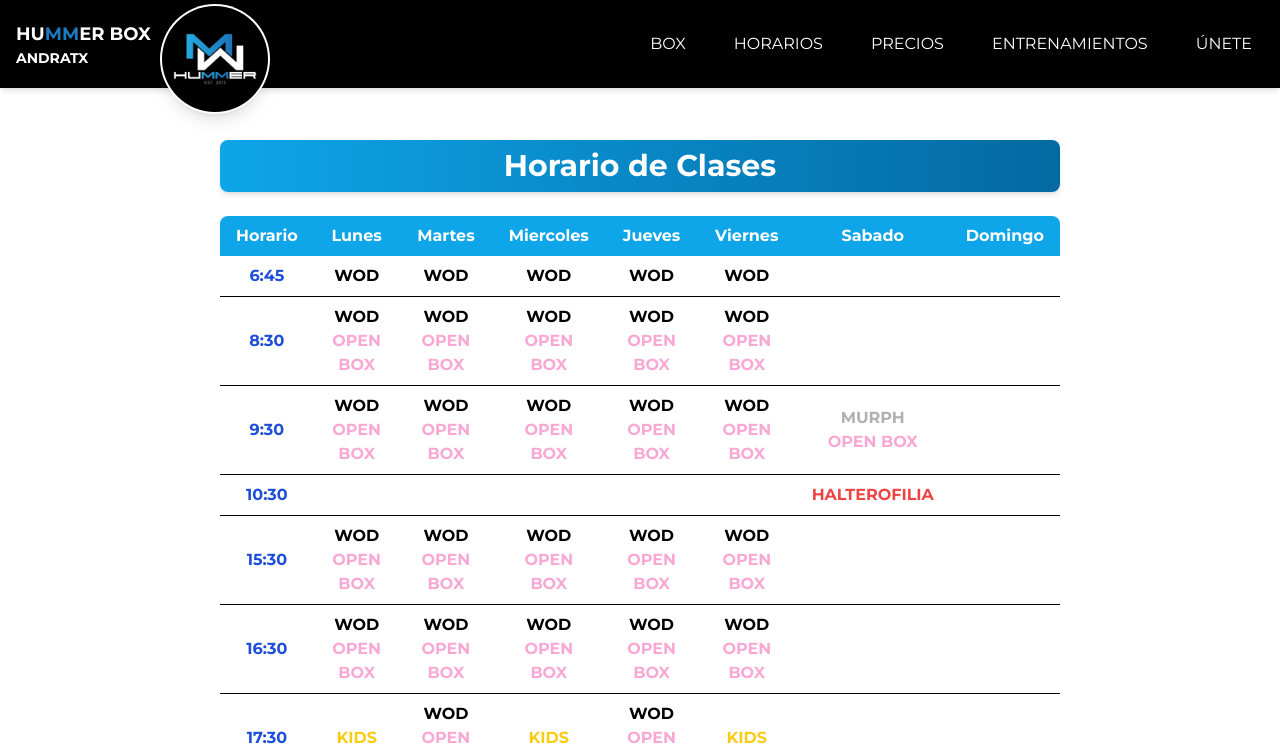
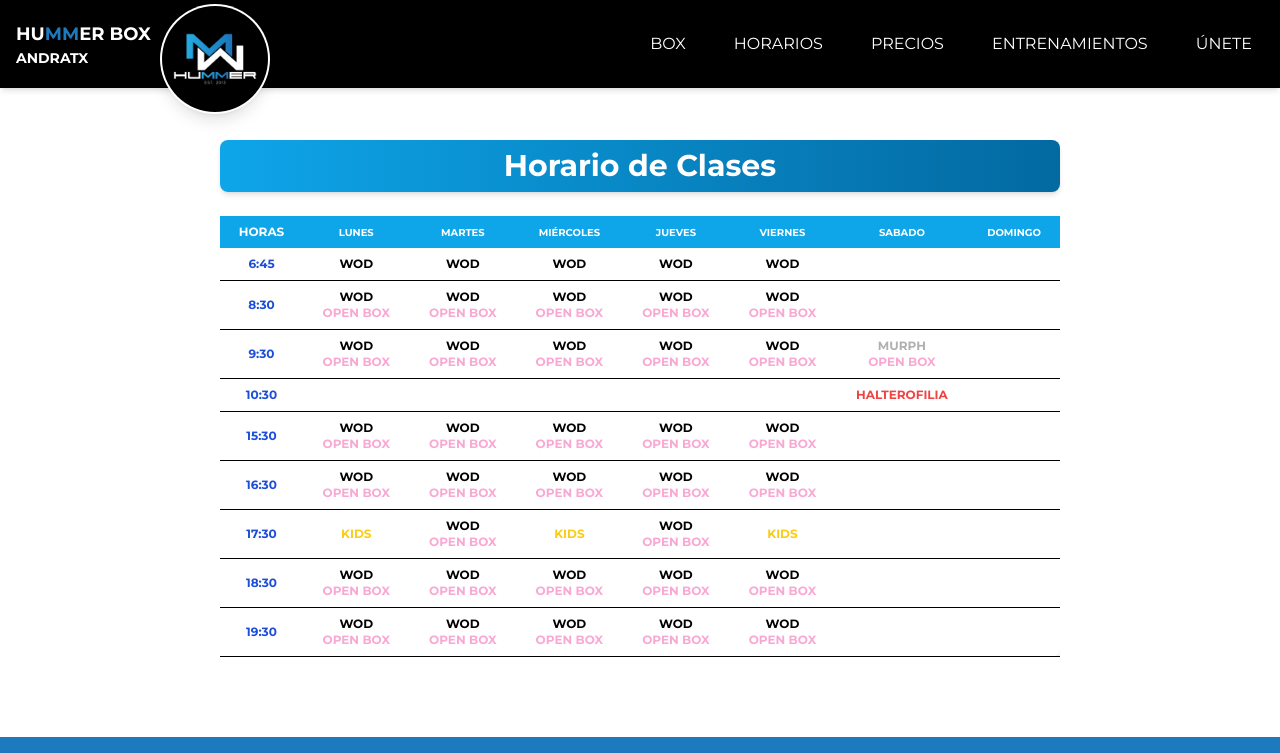
Before and after one commit to javieragui/hummer-box-andratx, a Next.js app: page /horarios in a window 1280 px wide. Shown: the top 753 px of the page. Built offline with nearby package versions, Linux system fonts and the light colour scheme.

Commit message:
[Update] Horarios, reducir margen cuando es móvil

```diff
--- a/src/app/horarios/page.tsx
+++ b/src/app/horarios/page.tsx
@@ -1,44 +1,50 @@
 export default function ScheduleTable() {
-  const days: Array<keyof typeof schedule[0]["clases"]> = ["lunes", "martes", "miercoles", "jueves", "viernes", "sabado", "domingo"];
+  const days: Array<keyof typeof schedule[0]["clases"]> = ["lunes", "martes", "miércoles", "jueves", "viernes", "sabado", "domingo"];
 
   const schedule = [
-    { time: "6:45", clases: { lunes: "WOD", martes: "WOD", miercoles: "WOD", jueves: "WOD", viernes: "WOD", sabado: "", domingo: "" } },
-    { time: "8:30", clases: { lunes: "WOD\nOPEN BOX", martes: "WOD\nOPEN BOX", miercoles: "WOD\nOPEN BOX", jueves: "WOD\nOPEN BOX", viernes: "WOD\nOPEN BOX", sabado: "", domingo: "" } },
-    { time: "9:30", clases: { lunes: "WOD\nOPEN BOX", martes: "WOD\nOPEN BOX", miercoles: "WOD\nOPEN BOX", jueves: "WOD\nOPEN BOX", viernes: "WOD\nOPEN BOX", sabado: "MURPH\nOPEN BOX", domingo: "" } },
-    { time: "10:30", clases: { lunes: "", martes: "", miercoles: "", jueves: "", viernes: "", sabado: "HALTEROFILIA", domingo: "" } },
-    { time: "15:30", clases: { lunes: "WOD\nOPEN BOX", martes: "WOD\nOPEN BOX", miercoles: "WOD\nOPEN BOX", jueves: "WOD\nOPEN BOX", viernes: "WOD\nOPEN BOX", sabado: "", domingo: "" } },
-    { time: "16:30", clases: { lunes: "WOD\nOPEN BOX", martes: "WOD\nOPEN BOX", miercoles: "WOD\nOPEN BOX", jueves: "WOD\nOPEN BOX", viernes: "WOD\nOPEN BOX", sabado: "", domingo: "" } },
-    { time: "17:30", clases: { lunes: "KIDS", martes: "WOD\nOPEN BOX", miercoles: "KIDS", jueves: "WOD\nOPEN BOX", viernes: "KIDS", sabado: "", domingo: "" } },
-    { time: "18:30", clases: { lunes: "WOD\nOPEN BOX", martes: "WOD\nOPEN BOX", miercoles: "WOD\nOPEN BOX", jueves: "WOD\nOPEN BOX", viernes: "WOD\nOPEN BOX", sabado: "", domingo: "" } },
-    { time: "19:30", clases: { lunes: "WOD\nOPEN BOX", martes: "WOD\nOPEN BOX", miercoles: "WOD\nOPEN BOX", jueves: "WOD\nOPEN BOX", viernes: "WOD\nOPEN BOX", sabado: "", domingo: "" } },
+    { time: "6:45", clases: { lunes: "WOD", martes: "WOD", miércoles: "WOD", jueves: "WOD", viernes: "WOD", sabado: "", domingo: "" } },
+    { time: "8:30", clases: { lunes: "WOD\nOPEN BOX", martes: "WOD\nOPEN BOX", miércoles: "WOD\nOPEN BOX", jueves: "WOD\nOPEN BOX", viernes: "WOD\nOPEN BOX", sabado: "", domingo: "" } },
+    { time: "9:30", clases: { lunes: "WOD\nOPEN BOX", martes: "WOD\nOPEN BOX", miércoles: "WOD\nOPEN BOX", jueves: "WOD\nOPEN BOX", viernes: "WOD\nOPEN BOX", sabado: "MURPH\nOPEN BOX", domingo: "" } },
+    { time: "10:30", clases: { lunes: "", martes: "", miércoles: "", jueves: "", viernes: "", sabado: "HALTEROFILIA", domingo: "" } },
+    { time: "15:30", clases: { lunes: "WOD\nOPEN BOX", martes: "WOD\nOPEN BOX", miércoles: "WOD\nOPEN BOX", jueves: "WOD\nOPEN BOX", viernes: "WOD\nOPEN BOX", sabado: "", domingo: "" } },
+    { time: "16:30", clases: { lunes: "WOD\nOPEN BOX", martes: "WOD\nOPEN BOX", miércoles: "WOD\nOPEN BOX", jueves: "WOD\nOPEN BOX", viernes: "WOD\nOPEN BOX", sabado: "", domingo: "" } },
+    { time: "17:30", clases: { lunes: "KIDS", martes: "WOD\nOPEN BOX", miércoles: "KIDS", jueves: "WOD\nOPEN BOX", viernes: "KIDS", sabado: "", domingo: "" } },
+    { time: "18:30", clases: { lunes: "WOD\nOPEN BOX", martes: "WOD\nOPEN BOX", miércoles: "WOD\nOPEN BOX", jueves: "WOD\nOPEN BOX", viernes: "WOD\nOPEN BOX", sabado: "", domingo: "" } },
+    { time: "19:30", clases: { lunes: "WOD\nOPEN BOX", martes: "WOD\nOPEN BOX", miércoles: "WOD\nOPEN BOX", jueves: "WOD\nOPEN BOX", viernes: "WOD\nOPEN BOX", sabado: "", domingo: "" } },
   ];
 
   return (
-    <div className="min-h-screen flex flex-col items-center bg-gray-100 px-4 sm:px-4 md:px-10 lg:px-20 sm:pt-20 mb-6 w-full sm:w-auto">
+    <div className="flex flex-col items-center bg-gray-100 px-4 sm:px-4 md:px-10 lg:px-20 sm:pt-20 mb-20 w-full sm:w-auto ">
       {/* Este div se muestra solo en móviles */}
       <div className="block sm:hidden relative w-full h-[120px]"></div>
 
-{/* Este div se muestra solo en tablets y pantallas más grandes */}
-<div className="hidden sm:block relative w-full h-[60px]"></div>
+      {/* Este div se muestra solo en tablets y pantallas más grandes */}
+      <div className="hidden sm:block relative w-full h-[60px]"></div>
       <h2 className="text-3xl font-bold text-center mb-6 w-full sm:w-3/4 py-2 shadow-md bg-gradient-to-r from-sky-500 to-sky-700 text-white rounded-lg">
         Horario de Clases
       </h2>
       <div className="overflow-x-auto w-full sm:w-3/4">
-        <table className="table-auto border-collapse w-full text-center bg-white shadow-lg rounded-lg overflow-hidden">
+        <table className="table-auto border-collapse w-full text-center bg-white shadow-lg rounded-lg">
           <thead className="bg-sky-500 text-white">
             <tr>
-              <th className="px-2 sm:px-4 py-2">Horario</th>
+              <th className="px-2 sm:px-4 py-2 sticky left-0 bg-sky-500 text-[10px] sm:text-xs uppercase">
+                Horas
+              </th>
               {days.map((day) => (
-                <th key={day} className="px-2 sm:px-4 py-2 capitalize">{day}</th>
+                <th key={day} className="px-2 sm:px-4 py-2 uppercase text-[10px]">
+                  {day}
+                </th>
               ))}
             </tr>
           </thead>
           <tbody>
             {schedule.map((row, index) => (
               <tr key={index} className="odd:bg-gray-200 even:bg-white border-b">
-                <td className="px-2 sm:px-4 py-2 font-bold text-blue-700 align-middle">{row.time}</td>
+                <td className="px-2 sm:px-4 py-2 font-bold text-blue-700 align-middle sticky left-0 bg-white text-[10px] sm:text-xs">
+                  {row.time}
+                </td>
                 {days.map((day, i) => (
-                  <td key={i} className="px-2 sm:px-4 py-2 font-bold whitespace-pre-line">
+                  <td key={i} className="px-2 sm:px-4 py-2 font-bold whitespace-pre-line text-[10px] sm:text-xs">
                     {(row.clases[day] || "").split('\n').map((classItem, idx) => (
                       <span
                         key={idx}
@@ -50,7 +56,7 @@ export default function ScheduleTable() {
                           classItem.includes('HALTEROFILIA') ? 'text-red-500' : ''
                         }
                       >
-                        {classItem}<br />
+                        {classItem.replace('OPEN BOX', 'OPEN\u00A0BOX')}<br />
                       </span>
                     ))}
                   </td>
--- a/src/app/unete/page.tsx
+++ b/src/app/unete/page.tsx
@@ -1,5 +1,5 @@
 import Image from "next/image";
-import { Phone, Mail, Instagram, Facebook, Calendar, Map} from "lucide-react";
+import { Phone, Mail, Instagram, Facebook, Calendar, Map, MapIcon} from "lucide-react";
 
 export default function UnetePage() {
   return (
@@ -40,7 +40,7 @@ export default function UnetePage() {
             <h2 className="font-bold underline text-xl mb-2">Dirección</h2>
             <ul className="space-y-3 pt-2">
               <li className="flex items-center gap-3 border-b pb-2">
-                <Map className="text-blue-500" size={20} />
+                <Map className="text-blue-500" size={35} />
                 <span>Calle Travessia sa Tanqueta 17, 07150, Andratx, Islas Baleares</span>
               </li>
             </ul>
```
